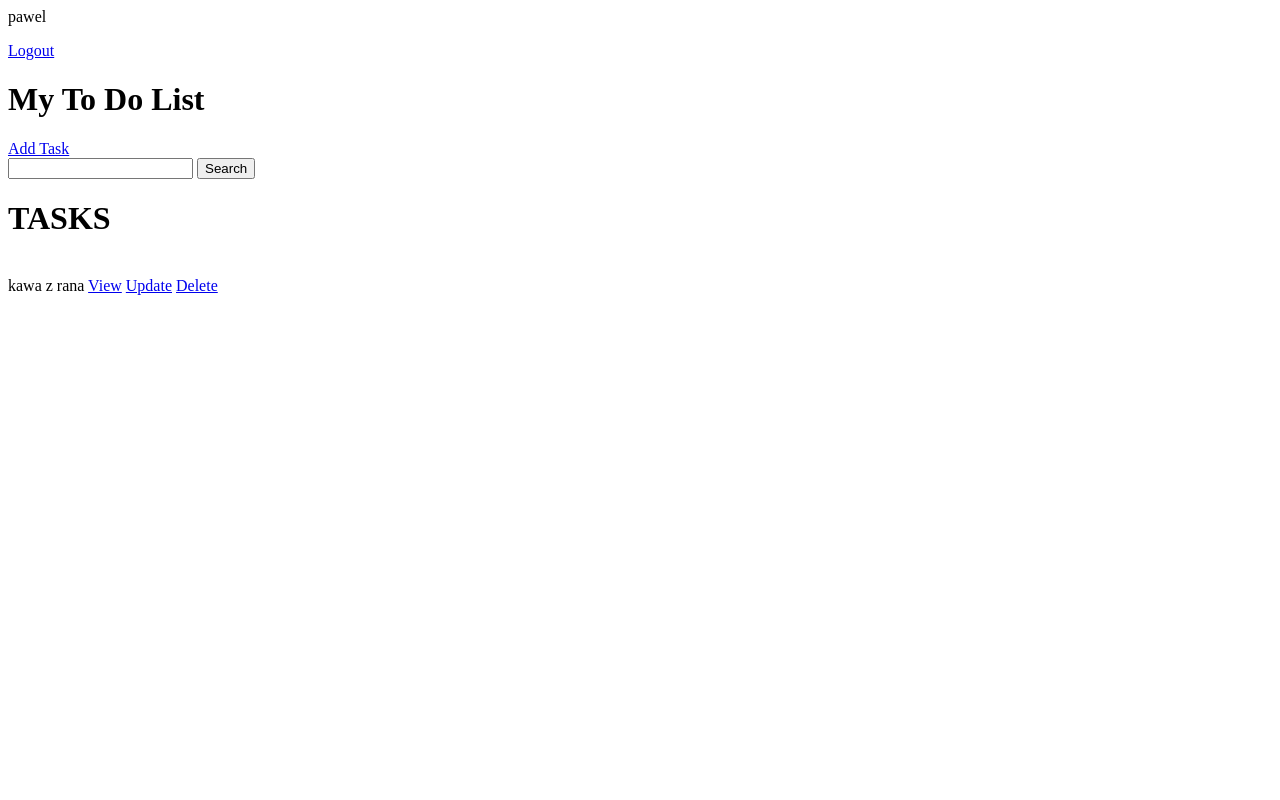
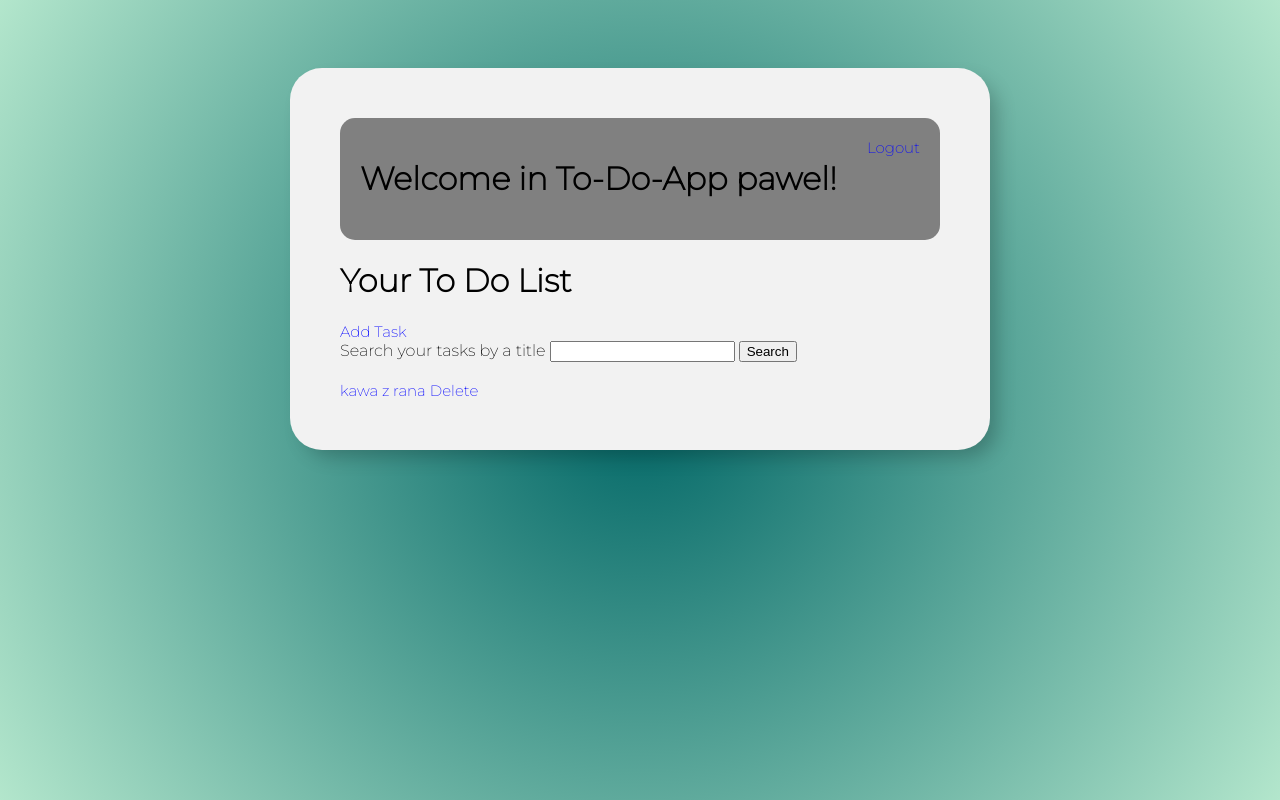
Before and after one commit to PawelFiuk/Kanban-app, a Django app: page / in a window 1280 px wide. Run offline with Django 4.2, Linux system fonts and the light colour scheme; a user stored in the database is signed in; data comes from the database, SQL or seed files in the repository; both versions use the stored data as it was after the commit.

Commit message:
Rozbudowa stylizacji strony, dodanie pliku style.css

```diff
--- /dev/null
+++ b/base/static/style.css
@@ -0,0 +1,36 @@
+body{
+        font-family: 'Montserrat', sans-serif;
+        background-image: radial-gradient(circle , #006666, #b3e6cc);
+        background-repeat: no-repeat;
+        padding-top: 60px;
+}
+
+html {
+        height:100%;
+}
+
+.wrapper{
+        max-width: 600px;
+        margin: auto;
+        background: #f2f2f2;
+        -webkit-box-shadow: 2px 2px 13px -4px rgba(0, 0, 0, 0.21);
+        box-shadow: 10px 10px 20px -4px rgba(0, 0, 0, 0.23);
+        -webkit-column-gap: 60px;
+        -webkit-border-radius: 2em;
+        padding: 50px;
+
+}
+
+a{
+        font-size: 15px;
+        text-decoration: none;
+        color: blue;
+}
+
+.bar{
+        display: flex;
+        justify-content: space-between;
+        padding: 20px;
+        border-radius: 15px 15px 15px 15px  ;
+        background-color: grey;
+}
--- /dev/null
+++ b/base/templates/base/base_layout.html
@@ -0,0 +1,26 @@
+<!DOCTYPE html>
+
+<html>
+    <head>
+        <meta charset="utf-8">
+        <meta http-equiv="X-UA-Compatible" content="IE=edge">
+        <title>To Do Aplication</title>
+        <meta name="description" content="">
+        <meta name="viewport" content="width=device-width, initial-scale=1">
+        <link rel="preconnect" href="https://fonts.googleapis.com">
+        <link rel="preconnect" href="https://fonts.gstatic.com" crossorigin>
+        <link href="https://fonts.googleapis.com/css2?family=Montserrat:wght@200&display=swap" rel="stylesheet">
+        {% load static %}
+        <link rel="stylesheet" href="{% static 'style.css' %}">
+
+    </head>
+    <body>
+        <div class="wrapper">
+            {% block content %}
+
+            {% endblock %}
+        </div>
+
+    </body>
+
+</html>
--- a/base/templates/base/login.html
+++ b/base/templates/base/login.html
@@ -1,3 +1,7 @@
+{% extends 'base/base_layout.html'   %}
+
+{% block content %}
+
 <h1>Login</h1>
 
 <form action="" method="POST">
@@ -7,3 +11,5 @@
 </form>
 
 <p>Create an account: <a href="{% url 'register' %}">Register</a> </p>
+
+{% endblock %}
--- a/base/templates/base/register.html
+++ b/base/templates/base/register.html
@@ -1,3 +1,7 @@
+{% extends 'base/base_layout.html'   %}
+
+{% block content %}
+
 <h1>Register</h1>
 
 <form action="" method="POST">
@@ -5,3 +9,5 @@
     {{ form.as_p}}
     <input type="submit"value="Register">
 </form>
+
+{% endblock %}
--- a/base/templates/base/task_confirm_delete.html
+++ b/base/templates/base/task_confirm_delete.html
@@ -1,3 +1,7 @@
+{% extends 'base/base_layout.html'   %}
+
+{% block content %}
+
 <a href="{% url 'tasks' %}">To the list of tasks!</a>
 
 <form method="POST" action="">
@@ -5,3 +9,5 @@
     <p>Are you sure, that you want to delete this task: "{{task}}"</p>
     <input type="submit" value="Delete">
 </form>
+
+{% endblock %}
--- a/base/templates/base/task_detail.html
+++ b/base/templates/base/task_detail.html
@@ -1,3 +1,8 @@
+{% extends 'base/base_layout.html'   %}
+
+{% block content %}
 <h1>Task: {{task}}</h1>
 
 {{task.description}}
+
+{% endblock %}
--- a/base/templates/base/task_form.html
+++ b/base/templates/base/task_form.html
@@ -1,3 +1,6 @@
+{% extends 'base/base_layout.html'   %}
+
+{% block content %}
 <h3>Task Form</h3>
 
 <form method="POST" action="">
@@ -5,3 +8,5 @@
     {{ form.as_p }}
     <input type="submit" value="Submit">
 </form>
+
+{% endblock %}
--- a/base/templates/base/task_list.html
+++ b/base/templates/base/task_list.html
@@ -1,26 +1,48 @@
+{% extends 'base/base_layout.html'   %}
 
+{% block content %}
+    <div class="bar">
          {% if request.user.is_authenticated %}
-    <p>{{request.user}}</p>
+        <h1>Welcome in To-Do-App {{request.user}}!</h1>
         <a href="{% url 'logout' %}">Logout</a>
         {% else %}
         <a href="{% url 'login' %}">Login</a>
         {% endif %}
-<h1>My To Do List</h1>
+    </div>
+
+    <h1>Your To Do List</h1>
     <a href="{% url 'tasks-create' %}">Add Task</a>
 
     <form method="GET">
-    <input type="text" name="search-area" value="{{search_input}}">
+        <label for="search-area">Search your tasks by a title </label>
+        <input type="text" name="search-area" id="search-area" value="{{search_input}}">
         <input type="submit" value="Search">
     </form>
 
-<div id="list_of_tasks">
-    <h1>TASKS</h1>
+    <div class="list_of_tasks">
         {% for task in tasks %} </br>
-    <p2>{{task.title}}</p2>
-    <a href="{% url 'task' task.id %}">View</a>
-    <a href="{% url 'tasks-update' task.id %}">Update</a>
+        <div class="individual-task">
+            {% if task.complete %}
+                <div class="task.title">
+                    <div class="complete-tasks">
+                        <i><s><a href="{% url 'tasks-update' task.id %}">{{task}}</a> </s></i>
+                    </div>
+                </div>
+            {% else %}
+                <div class="task.title">
+                    <div class="incomplete-tasks">
+                        <a href="{% url 'tasks-update' task.id %}">{{task}}</a>
                         <a href="{% url 'tasks-delete' task.id %}">Delete</a>
+                    </div>
+                </div>
+            {% endif %}
+
+        </div>
+
         {% empty %}
             <h3>No items in list</h3>
         {% endfor %}
     </div>
+
+
+{% endblock %}
--- a/to_do_app/settings.py
+++ b/to_do_app/settings.py
@@ -118,7 +118,7 @@ USE_TZ = True
 
 LOGIN_URL = 'login'
 
-STATIC_URL = 'static/'
+STATIC_URL = 'base/static/'
 
 # Default primary key field type
 # https://docs.djangoproject.com/en/4.0/ref/settings/#default-auto-field
```
Also changed, not shown: db.sqlite3. Lines whose indentation alone changed are shown as unchanged.
